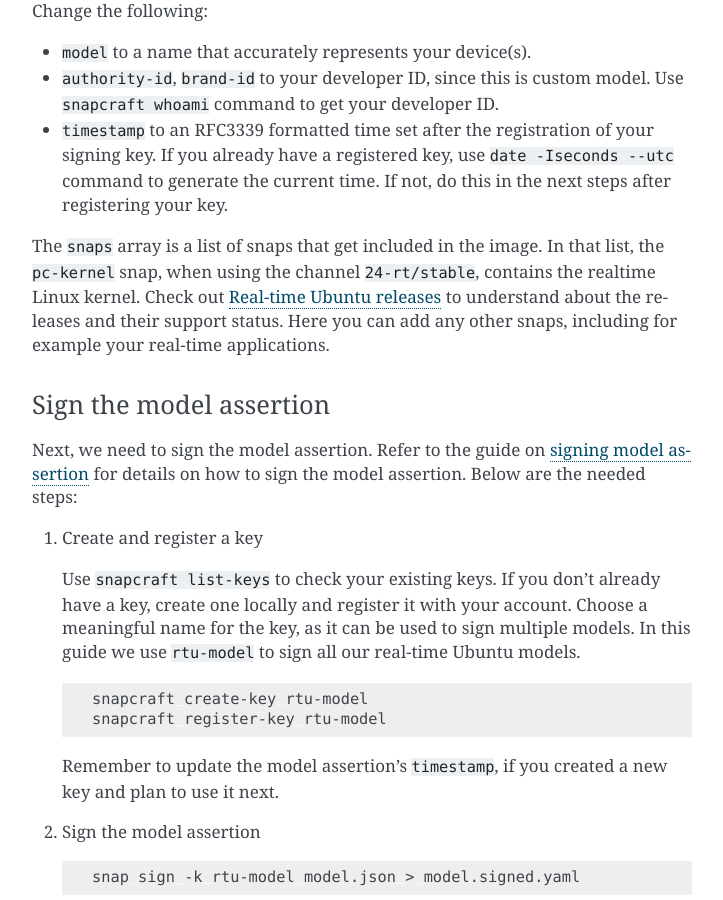
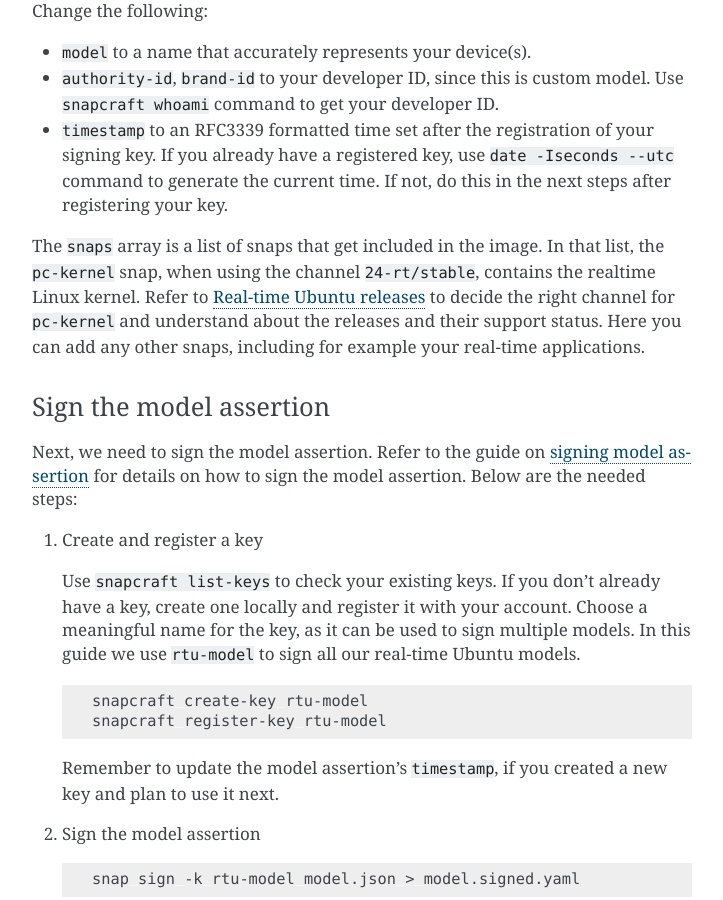
Before and after one commit to canonical/real-time-ubuntu-docs, a Sphinx documentation site: the page built from docs/how-to/uc-image-creation.rst, in a window 1280 px wide and 900 px high, scrolled down 1033 px. Shown: the whole window, without its empty margins (388-1111 px from the left). Built offline with Sphinx 7.4.7, drawn with Linux system fonts in a browser that asks for light colours.

Commit message:
refact: improve sentence
Signed-off-by: Lincoln Wallace <lincoln.wallace@canonical.com>

```diff
--- a/docs/how-to/uc-image-creation.rst
+++ b/docs/how-to/uc-image-creation.rst
@@ -59,7 +59,7 @@
 
 The ``snaps`` array is a list of snaps that get included in the image.
 In that list, the ``pc-kernel`` snap, when using the channel ``24-rt/stable``, contains the realtime Linux kernel.
-Check out :doc:`../reference/releases` to understand about the releases and their support status.
+Refer to :doc:`../reference/releases` to decide the right channel for ``pc-kernel`` and understand about the releases and their support status.
 Here you can add any other snaps, including for example your real-time applications.
 
 Sign the model assertion
```
